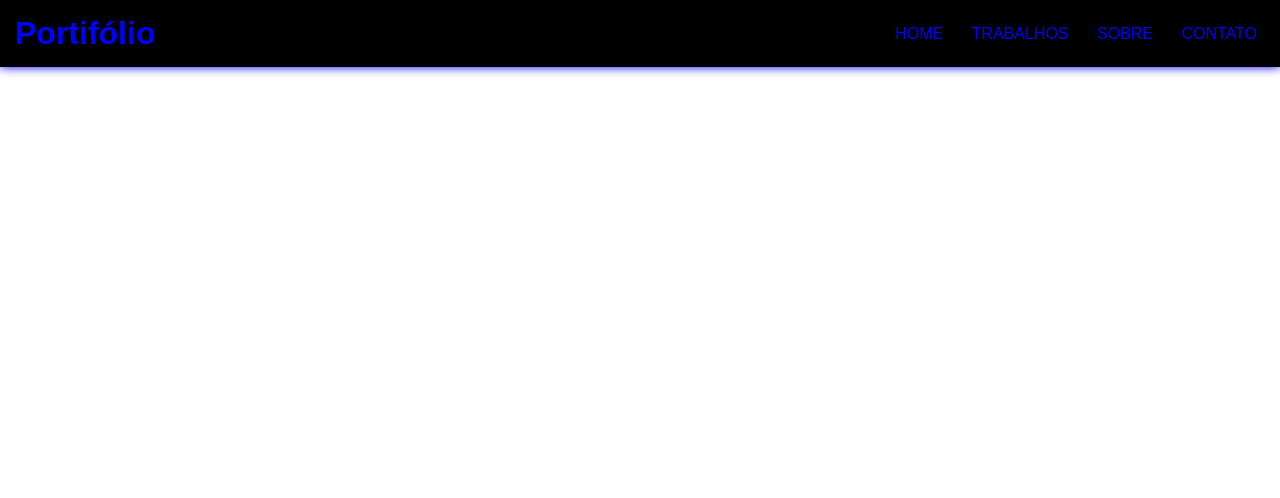
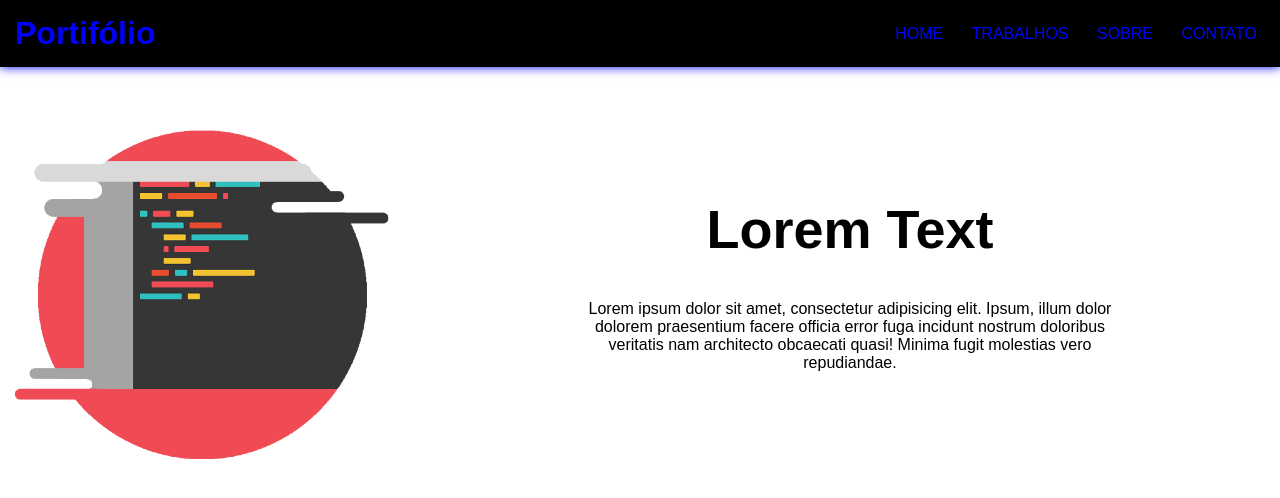
Before and after one commit to KaicNicolucci/portifolio, a plain HTML site: page index.html in a window 1280 px wide. Drawn offline with Linux system fonts and the light colour scheme.

Commit message:
mama aqui caio

```diff
--- a/index.html
+++ b/index.html
@@ -1,5 +1,6 @@
 <!DOCTYPE html>
 <html lang="pt-br">
+
 <head>
     <meta charset="UTF-8">
     <meta name="viewport" content="width=device-width, initial-scale=1.0">
@@ -7,10 +8,11 @@
     <link rel="stylesheet" href="style.css">
     <link rel="stylesheet" href="script.js">
 </head>
+
 <body>
     <header>
         <div class="container">
-                <h1>Portifólio</h1>
+            <h1>Portifólio</h1>
             <ul>
                 <li><a href="index.html">HOME</a></li>
                 <li><a href="">TRABALHOS</a></li>
@@ -22,9 +24,16 @@
     <main>
         <div class="container">
             <div class="section1">
-
+                <img src="media/code.png" alt="code">
+                <div class="text1">
+                    <h2>Lorem Text</h2>
+                    <p>Lorem ipsum dolor sit amet, consectetur adipisicing elit. Ipsum, illum dolor dolorem praesentium
+                        facere officia error fuga incidunt nostrum doloribus veritatis nam architecto obcaecati quasi!
+                        Minima fugit molestias vero repudiandae.</p>
+                </div>
             </div>
         </div>
     </main>
 </body>
+
 </html>
--- a/style.css
+++ b/style.css
@@ -52,3 +52,24 @@ header li a{
 header li a:hover{
     background-color: white;
 }
+
+/*main*/
+
+.section1{
+    display: flex;
+    justify-content: space-between;
+    margin-top: 18px;
+    align-items: center;
+}
+
+.section1 .text1{
+    text-align: center;
+    max-width: 700px;
+    padding: 70px;
+    margin-right: 80px;
+}
+
+.text1 h2 {
+    margin-bottom: 40px;
+    font-size: 54px;
+}
```
Also changed, not shown: media/code.png (renamed from media/pngwing.com (2).png).
